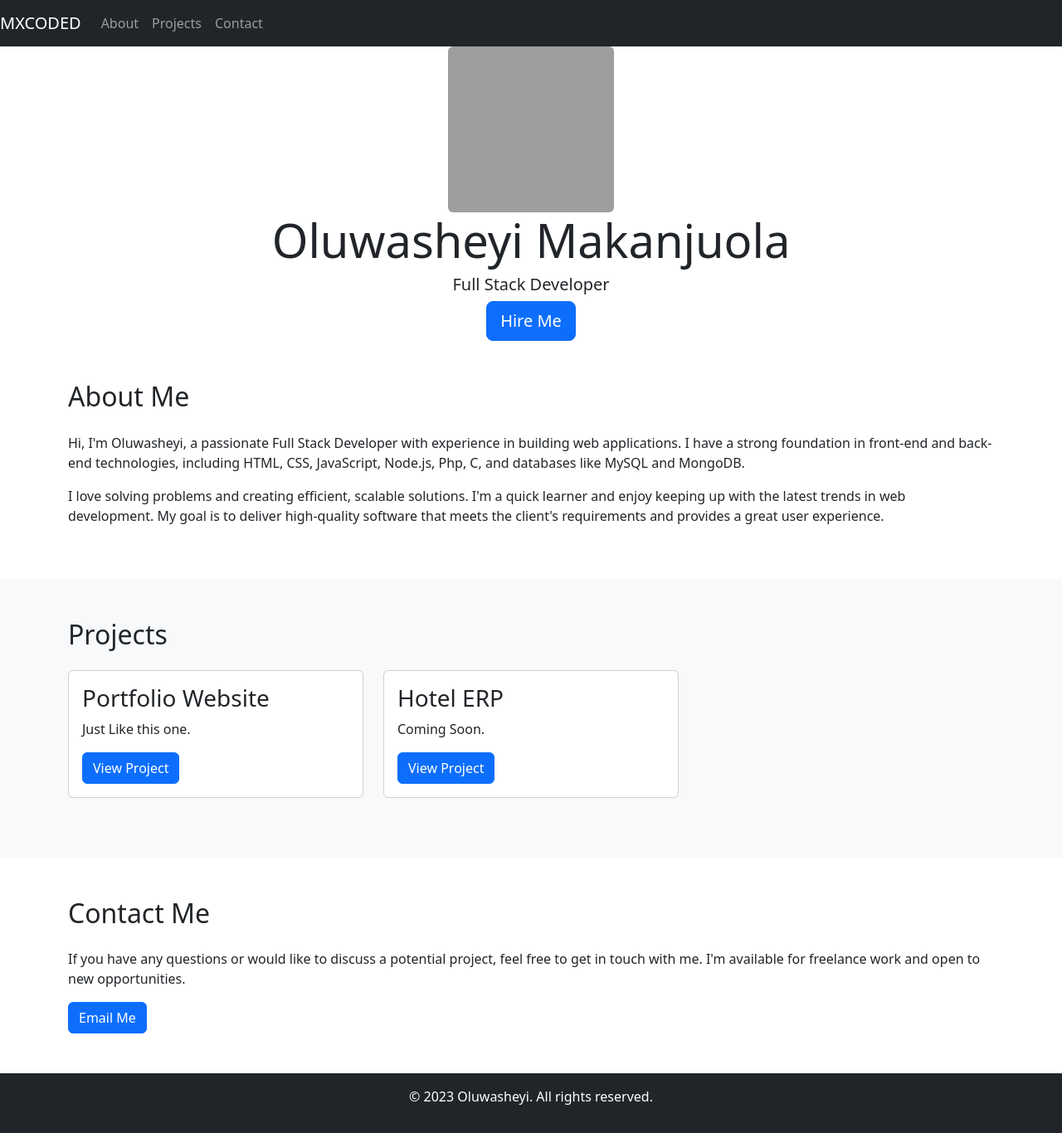
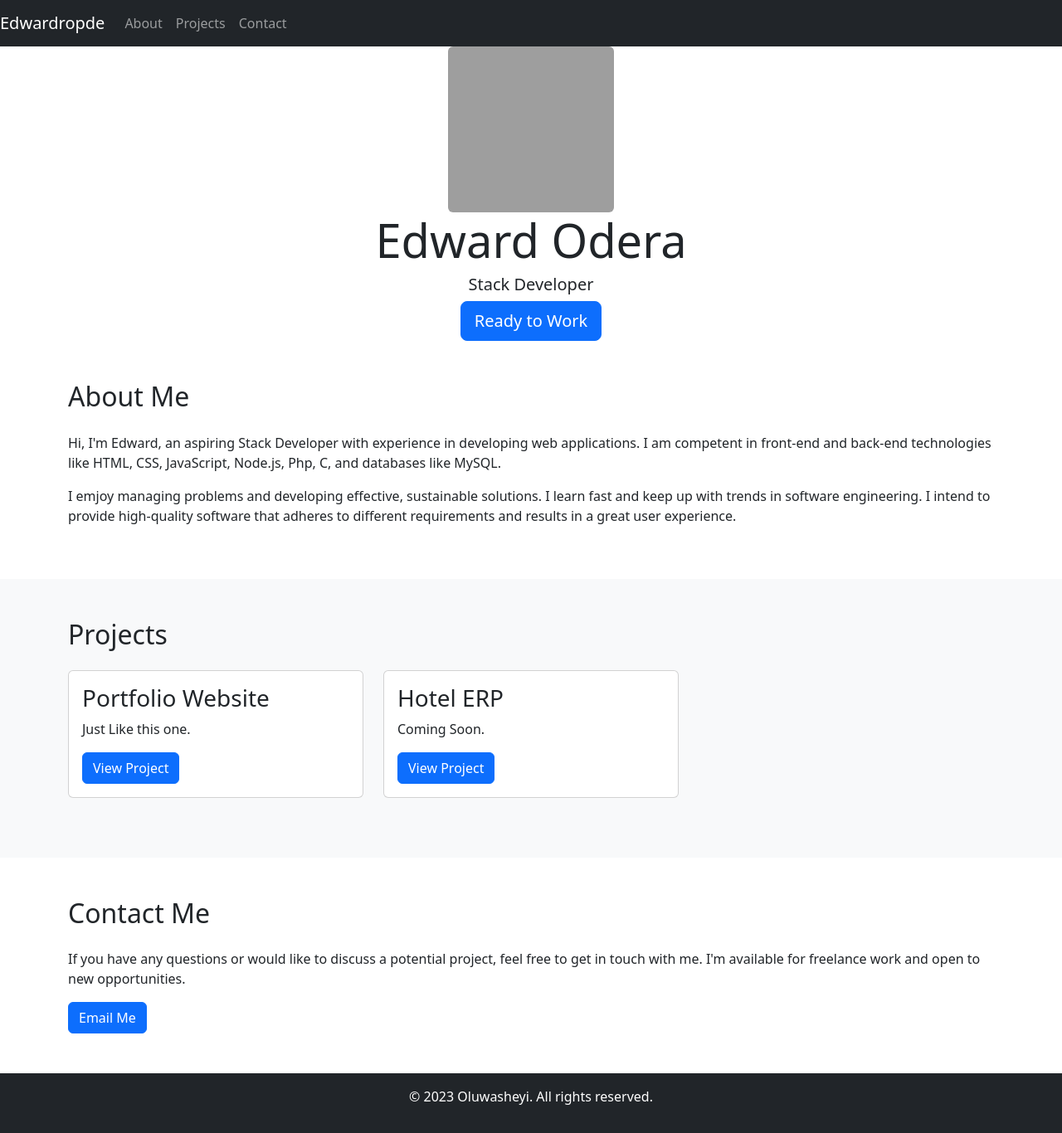
Before and after one commit to Edwardropde/the_maze_landing_page, a Jekyll site: the page index.html, which Jekyll copies as it is, in a window 1280 px wide. Shown: the whole page at 83% size. Built offline with Jekyll 4.4.1, drawn with Linux system fonts in a browser that asks for light colours; grey boxes are pictures that could not be loaded.

Commit message:
Update index.html
updates to index.html

```diff
--- a/index.html
+++ b/index.html
@@ -9,7 +9,7 @@
 <body>
   <header>
     <nav class="navbar navbar-expand-lg navbar-dark bg-dark">
-      <a class="navbar-brand" href="#">MXCODED</a>
+      <a class="navbar-brand" href="#">Edwardropde</a>
       <button class="navbar-toggler" type="button" data-toggle="collapse" data-target="#navbarNav" aria-controls="navbarNav" aria-expanded="false" aria-label="Toggle navigation">
         <span class="navbar-toggler-icon"></span>
       </button>
@@ -32,9 +32,9 @@
   <section id="hero" class="jumbotron text-center">
     <div class="container">
       <img class="rounded" src="https://avatars.githubusercontent.com/u/97896663?v=4" alt="MyPhoto">
-      <h1 class="display-4">Oluwasheyi Makanjuola</h1>
-      <h2 class="lead">Full Stack Developer</h2>
-      <a href="#contact" class="btn btn-primary btn-lg">Hire Me</a>
+      <h1 class="display-4">Edward Odera</h1>
+      <h2 class="lead">Stack Developer</h2>
+      <a href="#contact" class="btn btn-primary btn-lg">Ready to Work</a>
     </div>
   </section>
 
@@ -42,10 +42,10 @@
     <div class="container">
       <h2 class="mb-4">About Me</h2>
       <p>
-        Hi, I'm Oluwasheyi, a passionate Full Stack Developer with experience in building web applications. I have a strong foundation in front-end and back-end technologies, including HTML, CSS, JavaScript, Node.js, Php, C, and databases like MySQL and MongoDB.
+        Hi, I'm Edward, an aspiring Stack Developer with experience in developing web applications. I am competent in front-end and back-end technologies like HTML, CSS, JavaScript, Node.js, Php, C, and databases like MySQL.
       </p>
       <p>
-        I love solving problems and creating efficient, scalable solutions. I'm a quick learner and enjoy keeping up with the latest trends in web development. My goal is to deliver high-quality software that meets the client's requirements and provides a great user experience.
+        I emjoy managing problems and developing effective, sustainable solutions. I learn fast and keep up with trends in software  engineering. I intend to provide high-quality software that adheres to different requirements and results in a great user experience.
       </p>
     </div>
   </section>
```
